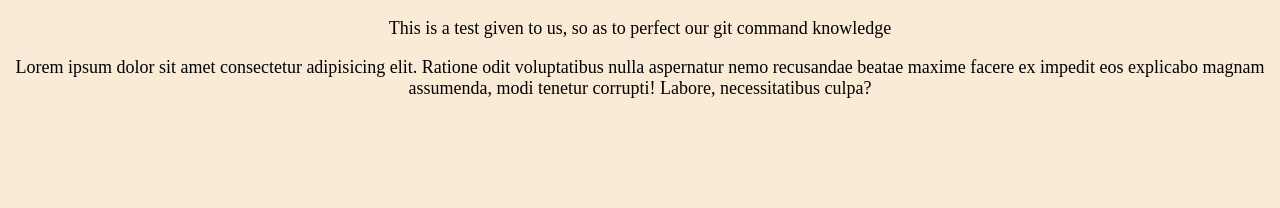
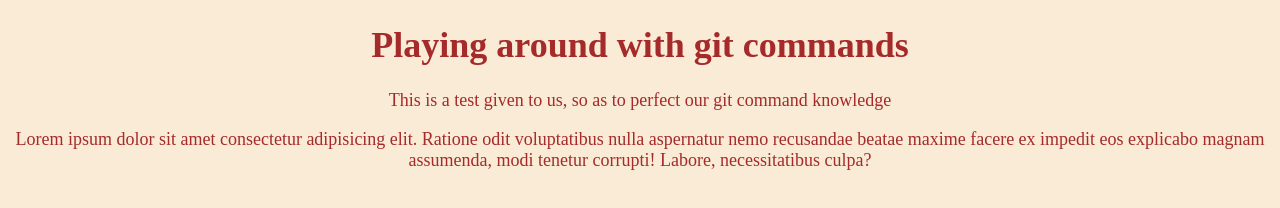
Before and after one commit to Rthonjayjay/Test, a plain HTML site: page index.html in a window 1280 px wide. Drawn offline with Linux system fonts and the light colour scheme.

Commit message:
add header and style

```diff
--- a/CSS/style.css
+++ b/CSS/style.css
@@ -1,7 +1,7 @@
 body{
     font-family: 'Times New Roman', Times, serif;
     font-size: large;
-    color:black;
+    color:brown;
     text-align: center;
     background-color: antiquewhite;
 }
--- a/index.html
+++ b/index.html
@@ -7,6 +7,7 @@
     <link rel="stylesheet" href="CSS/style.css">
 </head>
 <body>
+    <h1>Playing around with git commands</h1>
     <p>This is a test given to us, so as to perfect our git command knowledge</p>
     <p>Lorem ipsum dolor sit amet consectetur adipisicing elit.
         Ratione odit voluptatibus nulla aspernatur nemo recusandae beatae maxime facere ex impedit eos explicabo magnam assumenda, modi tenetur corrupti! Labore, necessitatibus culpa?
```
